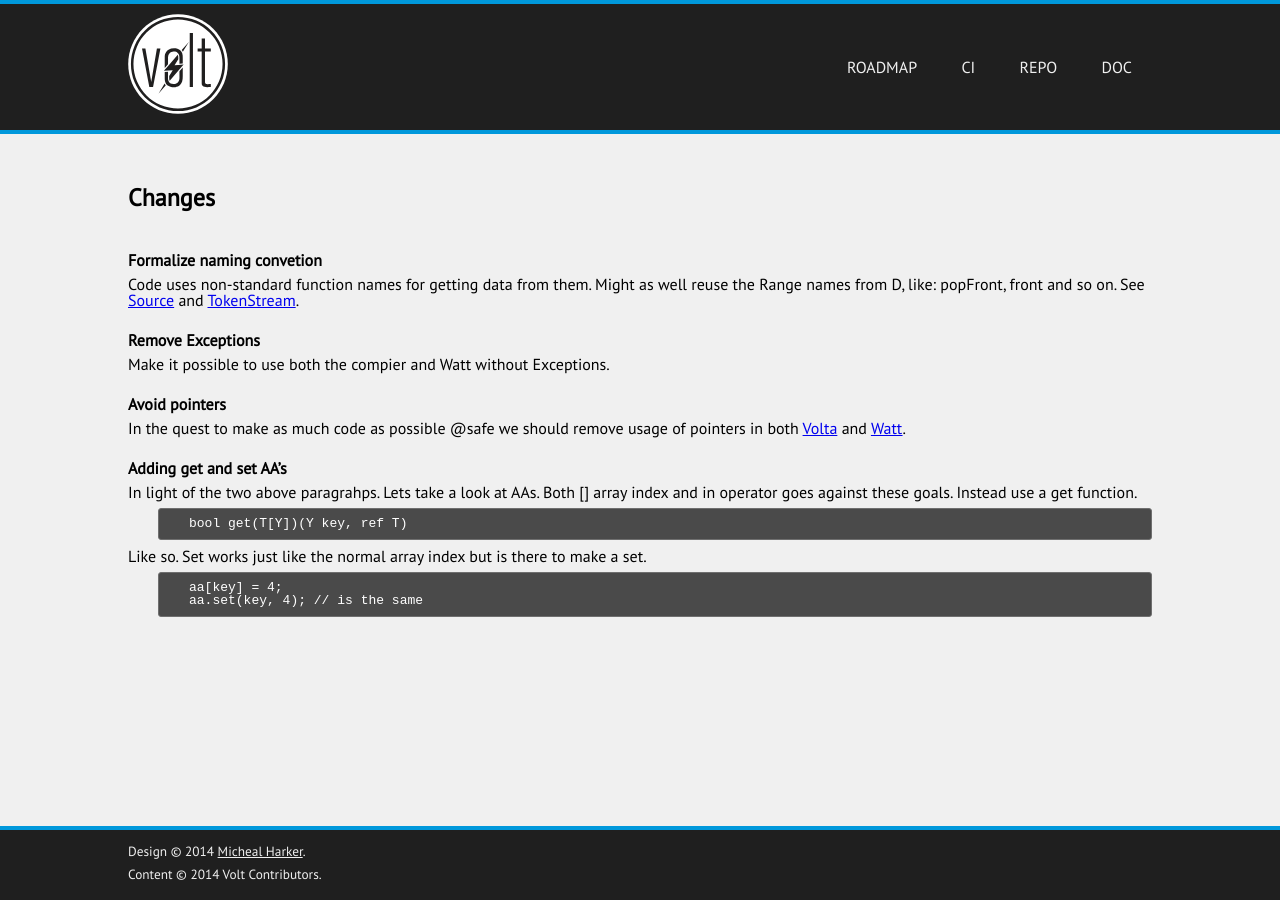
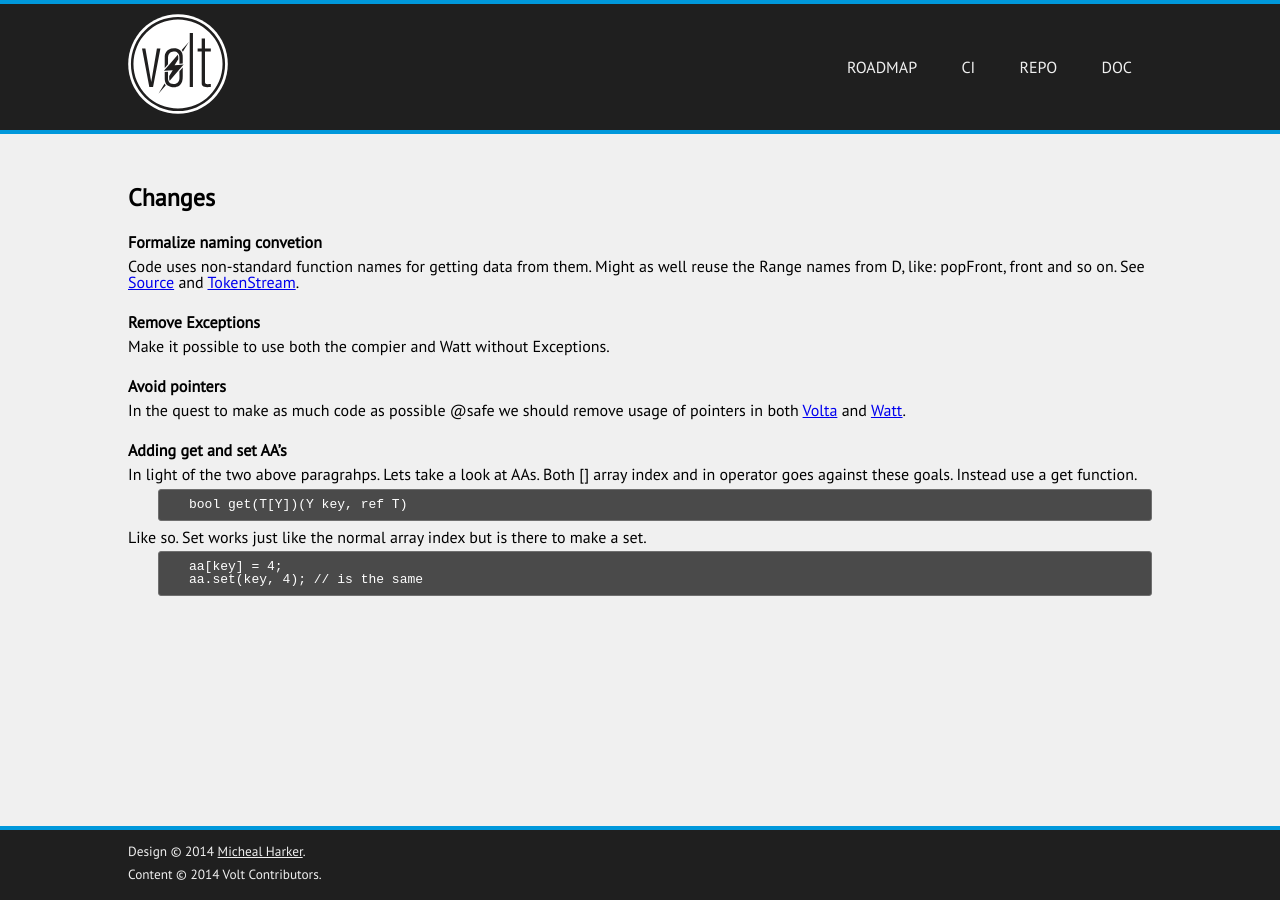
Before and after one commit to VoltLang/Website, a Jekyll site: the page built from doc/change.md, in a window 1280 px wide. Built offline with Jekyll 4.4.1, drawn with Linux system fonts in a browser that asks for light colours.

Commit message:
css: Change tag margin in articles

```diff
--- a/_sass/_layout.scss
+++ b/_sass/_layout.scss
@@ -123,13 +123,17 @@ article {
 	h1 {
 		font: 150%/1em $volt-font;
 		font-weight: bold;
-		padding: 1.75em 0 0.75em;
+		margin-top: 1.75em;
 	}
 
 	h2 {
 		font: 100%/1em $volt-font;
 		font-weight: bold;
-		padding: 1.50em 0 0.50em;
+		margin-top: 1.50em;
+	}
+
+	p {
+		margin-top: $article-tags-margin;
 	}
 }
 
@@ -144,10 +148,10 @@ code {
 }
 
 pre {
-	margin: 8px 0;
 	margin-left: 30px;
 	padding: 8px 0px 9px 30px;
 	overflow-x: auto;
+	margin-top: $article-tags-margin;
 
 	> code {
 		background-color: transparent;
--- a/css/style.scss
+++ b/css/style.scss
@@ -10,6 +10,7 @@ $volt-color-code-bg: #4A4A4A;
 $volt-color-code-txt: white;
 $volt-color-code-border: #6F6F6F;
 $volt-font: 'PT Sans', Arial, Helvetica, sans-serif;
+$article-tags-margin: 0.5em;
 
 @import "base";
 @import "layout";
```
